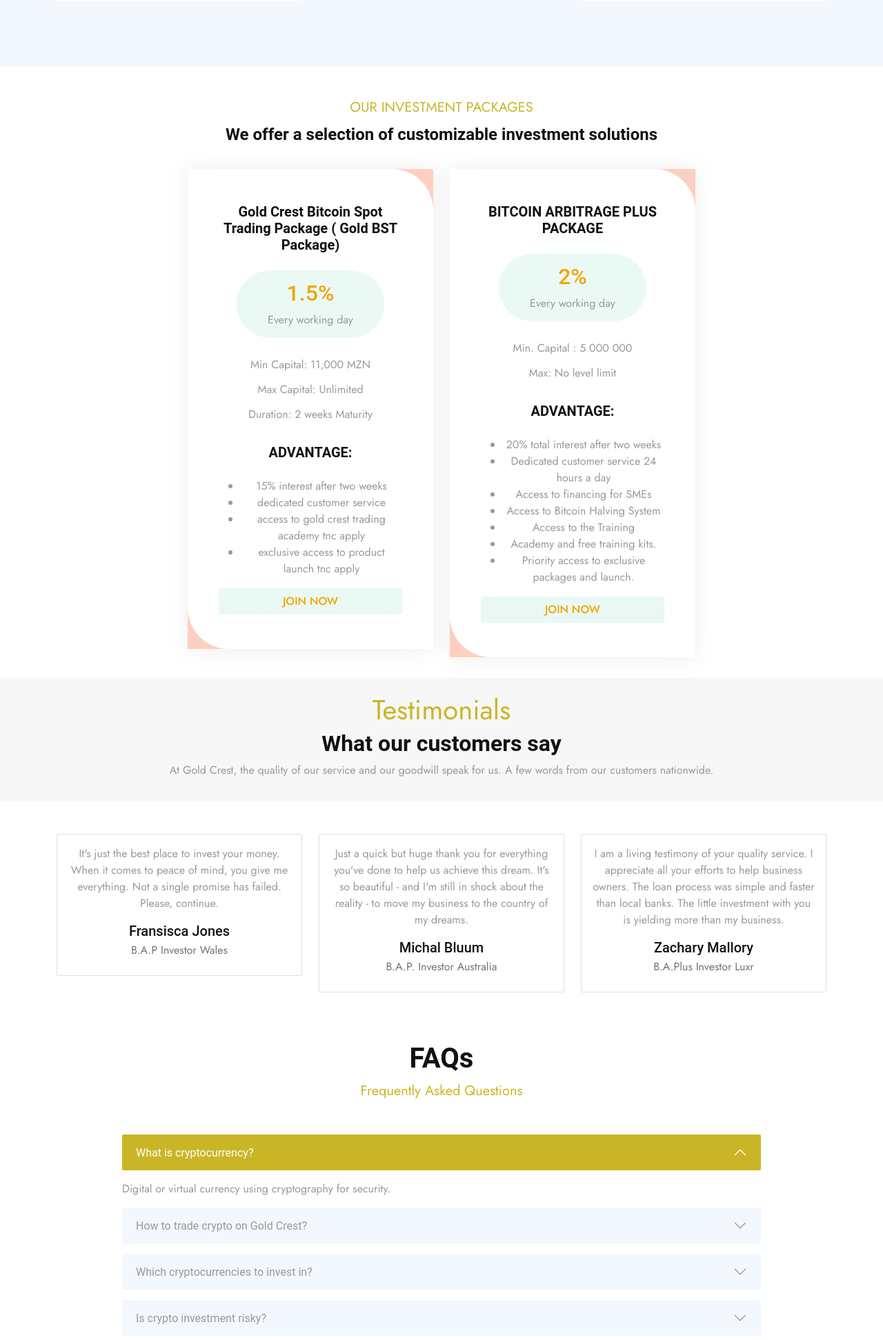
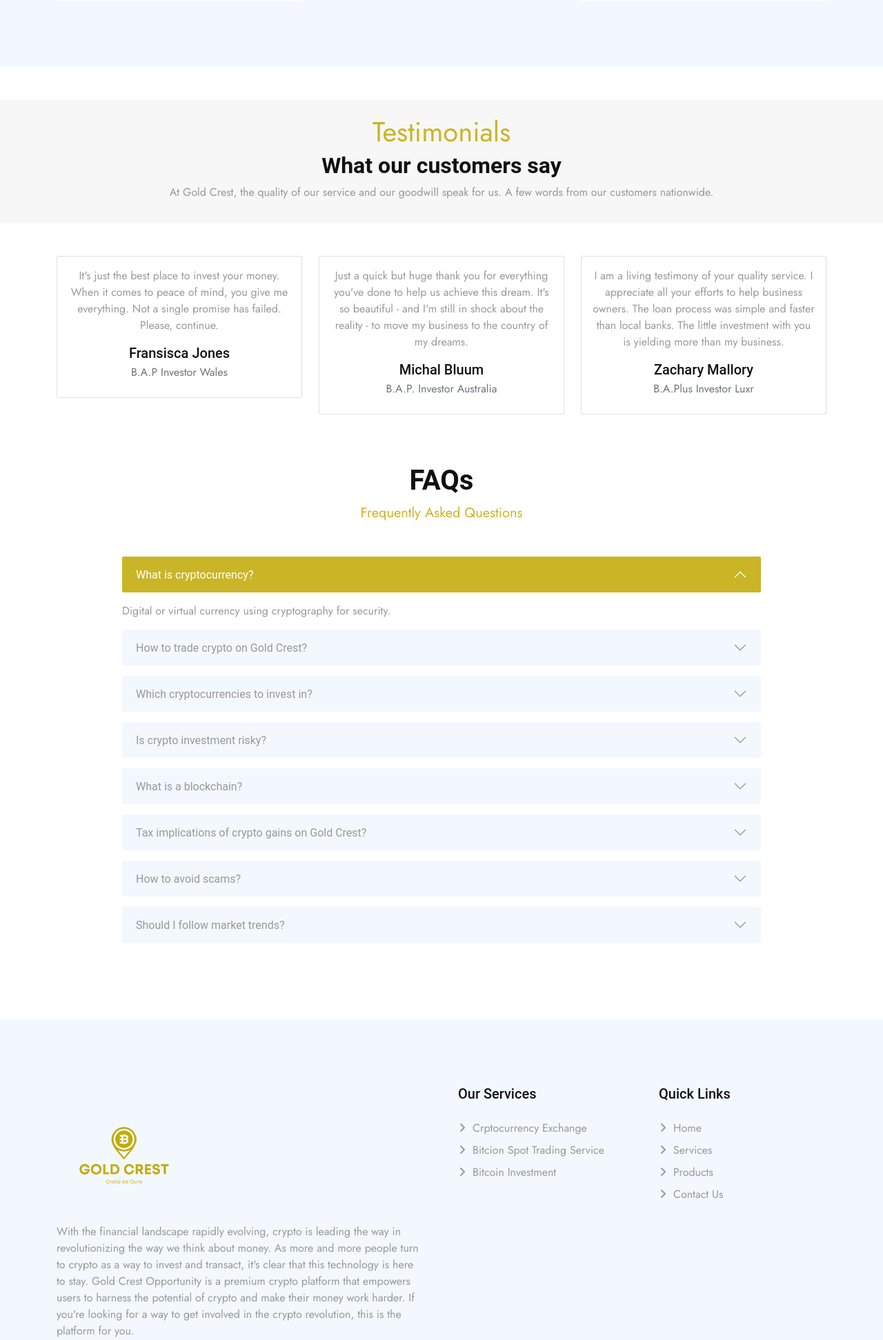
Before and after one commit to kobiowuquadri/GoldCrest, a PHP site: page /home.php in a window 1280 px wide; the page is wider, and only the part inside the window is pictured. Shown: the part 4405-6348 px from the top of that part at 69% size. Run offline with PHP 8.4, Linux system fonts and the light colour scheme; the visitor is signed in with stand-in values (Sample User, id 1); some libraries are stand-ins or nearby versions.

Commit message:
modify the package section

```diff
--- a/home.php
+++ b/home.php
@@ -708,64 +708,6 @@
     </div> -->
     <!-- Token Sale Start -->
 
-    <div class="pricing-plans-area pt-100 pb-70">
-      <div class="container">
-        <div class="section-title">
-          <span class="top-title">OUR INVESTMENT PACKAGES</span>
-          <h2>We offer a selection of customizable investment solutions</h2>
-        </div>
-        <div class="row justify-content-center">
-          <div class="col-lg-4 col-md-6">
-            <div class="single-pricing-plan-card">
-              <h3>Gold Crest Bitcoin Spot Trading Package ( Gold BST Package)               </h3>
-              <div class="pricing-box">
-                <h4>1.5%</h4>
-                <p>Every working day</p>
-              </div>
-              <ul class="pricing-list">
-                <li>Min Capital: 11,000 MZN                </li>
-                <li>Max Capital: Unlimited                </li>
-                <li>Duration: 2 weeks Maturity </li>
-              </ul>
-              <h3>ADVANTAGE:</h3>
-              <ul class="benefit" >
-                <li style="text-transform:lowercase;">15% INTEREST AFTER TWO WEEKS</li>
-                <li style="text-transform:lowercase;">DEDICATED CUSTOMER SERVICE</li>
-                <li style="text-transform:lowercase;">ACCESS TO GOLD CREST TRADING ACADEMY TnC apply</li>
-                <li style="text-transform:lowercase;">EXCLUSIVE ACCESS TO PRODUCT LAUNCH TnC apply</li>
-              </ul>
-              <a href="register.php" class="default-btn btn">JOIN NOW</a>
-            </div>
-          </div>
-          <div class="col-lg-4 col-md-6">
-            <div class="single-pricing-plan-card">
-              <h3>BITCOIN ARBITRAGE PLUS PACKAGE</h3>
-              <div class="pricing-box">
-                <h4>2%</h4>
-                <p>Every working day</p>
-              </div>
-              <ul class="pricing-list">
-                <ul class="pricing-list">
-                  <li>Min. Capital : 5 000 000</li>
-                  <li>Max: No level limit</li>
-                </ul>
-              </ul>
-              <h3>ADVANTAGE:</h3>
-              <ul class="benefit">
-                <li>20% total interest after two weeks</li>
-                <li>Dedicated customer service 24 hours a day</li>
-                <li>Access to financing for SMEs</li>
-                <li>Access to Bitcoin Halving System</li>
-                <li>Access to the Training</li>
-                <li>Academy and free training kits.</li>
-                <li>Priority access to exclusive packages and launch.</li>
-              </ul>
-              <a href="register.php" class="default-btn btn">JOIN NOW</a>
-            </div>
-          </div>
-        </div>
-      </div>
-    </div>
 
     <!-- testimonials -->
     <div class="testimonials-area pt-100 pb-100">
--- a/index.php
+++ b/index.php
@@ -34,6 +34,9 @@
   <meta http-equiv="X-UA-Compatible" content="IE=edge">
   <meta name="viewport" content="width=device-width, initial-scale=1.0">
   <title>Gold Crest | Login Form</title>
+    <!-- Favicon -->
+    <link href="img/logo_1.jpg" rel="icon" />
+
   <!-- Icon Font Stylesheet -->
   <link href="https://cdnjs.cloudflare.com/ajax/libs/font-awesome/5.10.0/css/all.min.css" rel="stylesheet" />
   <link href="https://cdn.jsdelivr.net/npm/bootstrap-icons@1.4.1/font/bootstrap-icons.css" rel="stylesheet" />
@@ -148,7 +151,7 @@
       <img src="./img/testimonials.jpeg" class="img-fluid" alt="">
     </div>
     <div class="container container_form shadow col-md">
-      <h4>LogIn</h4>
+      <h4 style="padding-bottom: 20px;">LogIn</h4>
       <form action="index.php" method="post">
         <div class="form-group">
           <input type="email" placeholder="Enter Email:" name="email" class="form-control">
```
Also changed, not shown: product.php (+56 -0 lines), registration.php (+50 -53 lines), 1 other file.
